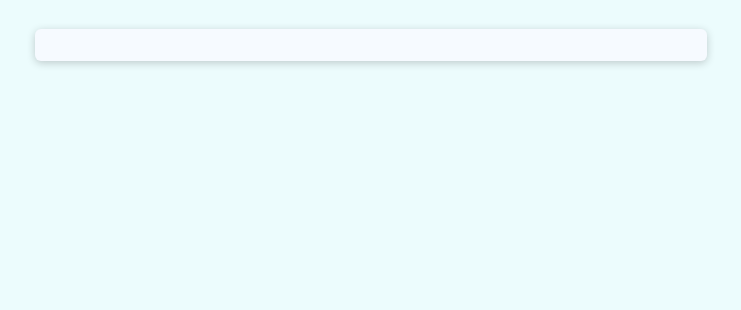
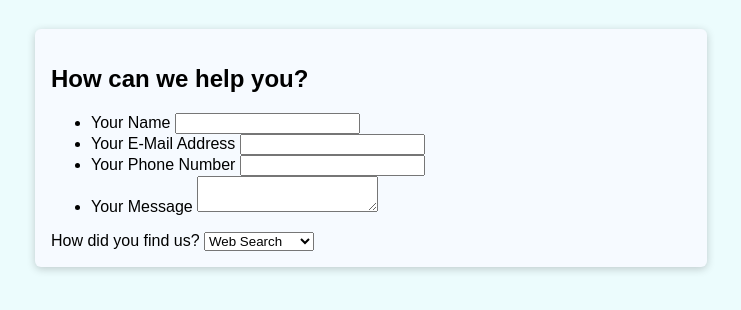
Before and after one commit to anshul1004/Web-Forms, a plain HTML site: page Challenge/index.html in a window 1280 px wide. Shown: the part 72-382 px from the top of the page, without its empty margins (269-1010 px from the left). Drawn offline with Linux system fonts and the light colour scheme.

Commit message:
Add first set of input elements

```diff
--- a/Challenge/index.html
+++ b/Challenge/index.html
@@ -11,7 +11,37 @@
       <h1>Contact Us</h1>
     </header>
     <main>
-      <form></form>
+      <form>
+        <section>
+          <h2>How can we help you?</h2>
+          <ul>
+            <li>
+              <label for="username">Your Name</label>
+              <input type="text" id="username" name="username" />
+            </li>
+            <li>
+              <label for="email">Your E-Mail Address</label>
+              <input type="email" id="email" name="email" />
+            </li>
+            <li>
+              <label for="phone">Your Phone Number</label>
+              <input type="tel" id="phone" name="phone" />
+            </li>
+            <li>
+              <label for="message">Your Message</label>
+              <textarea id="message" name="message"></textarea>
+            </li>
+          </ul>
+        </section>
+        <section>
+          <label for="channel">How did you find us?</label>
+          <select name="channel" id="channel">
+            <option value="search">Web Search</option>
+            <option value="word-of-mouth">Word of Mouth</option>
+            <option value="other">Other</option>
+          </select>
+        </section>
+      </form>
     </main>
   </body>
 </html>
```
